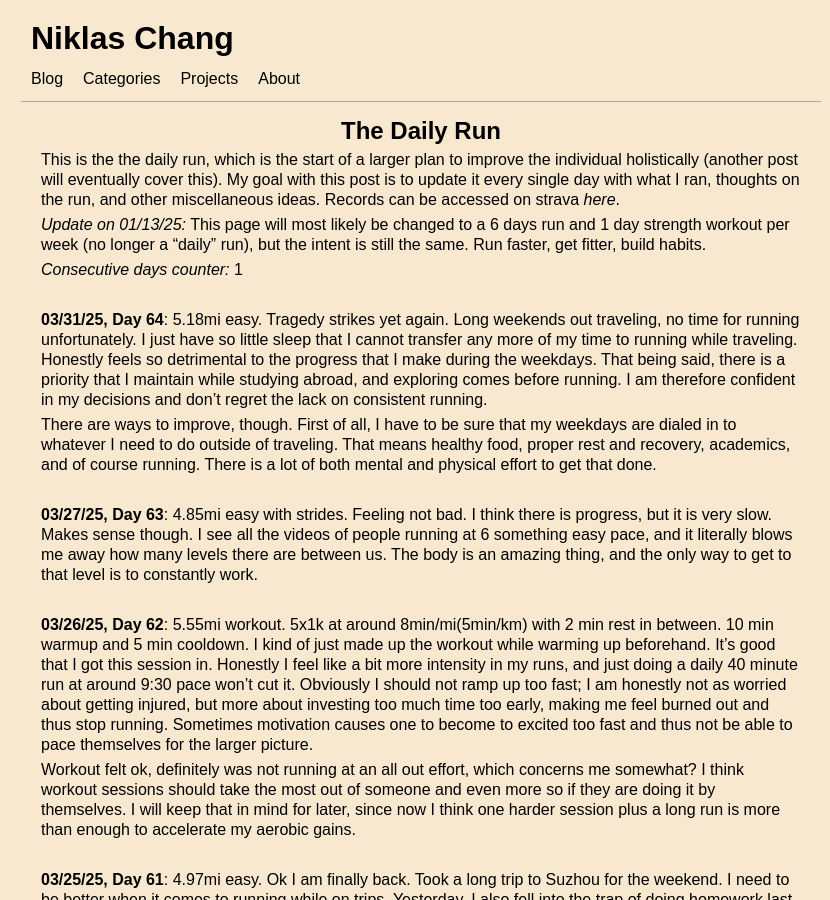
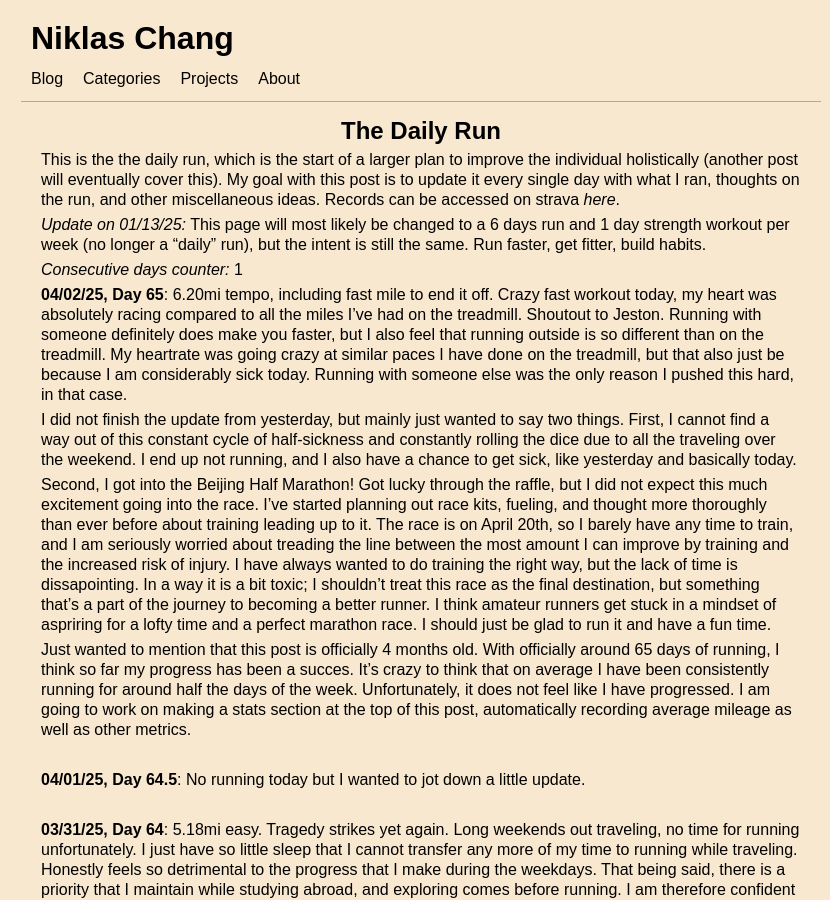
Before and after one commit to Niklichang/niklichang.github.io, a Jekyll site: the page built from _posts/2024-12-02-the-daily-run.md, in a window 1280 px wide and 900 px high. Shown: the whole window, without its empty margins (219-1049 px from the left). Built offline with Jekyll 4.4.1, drawn with Linux system fonts in a browser that asks for light colours; some web fonts are replaced; some of the changed text lies outside the part shown.

Commit message:
4 months

```diff
--- a/_posts/2024-12-02-the-daily-run.md
+++ b/_posts/2024-12-02-the-daily-run.md
@@ -2,7 +2,7 @@
 layout: post
 title:  "The Daily Run"
 date:   2024-12-02
-last_modified_at: 2025-03-31
+last_modified_at: 2025-04-02
 categories: [Running]
 ---
 
@@ -11,6 +11,18 @@ This is the the daily run, which is the start of a larger plan to improve the in
 *Update on 01/13/25:* This page will most likely be changed to a 6 days run and 1 day strength workout per week (no longer a "daily" run), but the intent is still the same. Run faster, get fitter, build habits.
 
 *Consecutive days counter:* 1
+
+**04/02/25, Day 65**: 6.20mi tempo, including fast mile to end it off. Crazy fast workout today, my heart was absolutely racing compared to all the miles I've had on the treadmill. Shoutout to Jeston. Running with someone definitely does make you faster, but I also feel that running outside is so different than on the treadmill. My heartrate was going crazy at similar paces I have done on the treadmill, but that also just be because I am considerably sick today. Running with someone else was the only reason I pushed this hard, in that case.
+
+I did not finish the update from yesterday, but mainly just wanted to say two things. First, I cannot find a way out of this constant cycle of half-sickness and constantly rolling the dice due to all the traveling over the weekend. I end up not running, and I also have a chance to get sick, like yesterday and basically today.
+
+Second, I got into the Beijing Half Marathon! Got lucky through the raffle, but I did not expect this much excitement going into the race. I've started planning out race kits, fueling, and thought more thoroughly than ever before about training leading up to it. The race is on April 20th, so I barely have any time to train, and I am seriously worried about treading the line between the most amount I can improve by training and the increased risk of injury. I have always wanted to do training the right way, but the lack of time is dissapointing. In a way it is a bit toxic; I shouldn't treat this race as the final destination, but something that's a part of the journey to becoming a better runner. I think amateur runners get stuck in a mindset of aspriring for a lofty time and a perfect marathon race. I should just be glad to run it and have a fun time.
+
+Just wanted to mention that this post is officially 4 months old. With officially around 65 days of running, I think so far my progress has been a succes. It's crazy to think that on average I have been consistently running for around half the days of the week. Unfortunately, it does not feel like I have progressed. I am going to work on making a stats section at the top of this post, automatically recording average mileage as well as other metrics.
+
+<br/>
+
+**04/01/25, Day 64.5**: No running today but I wanted to jot down a little update.
 
 <br/>
 
```
